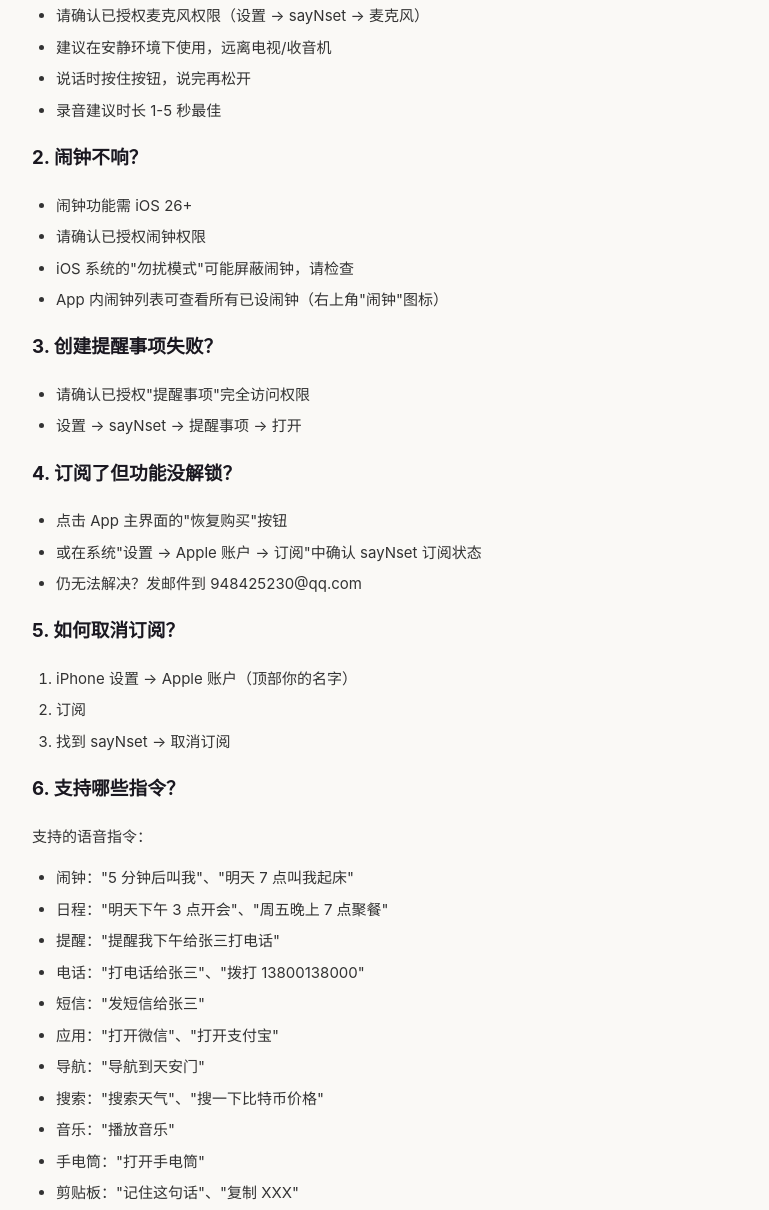
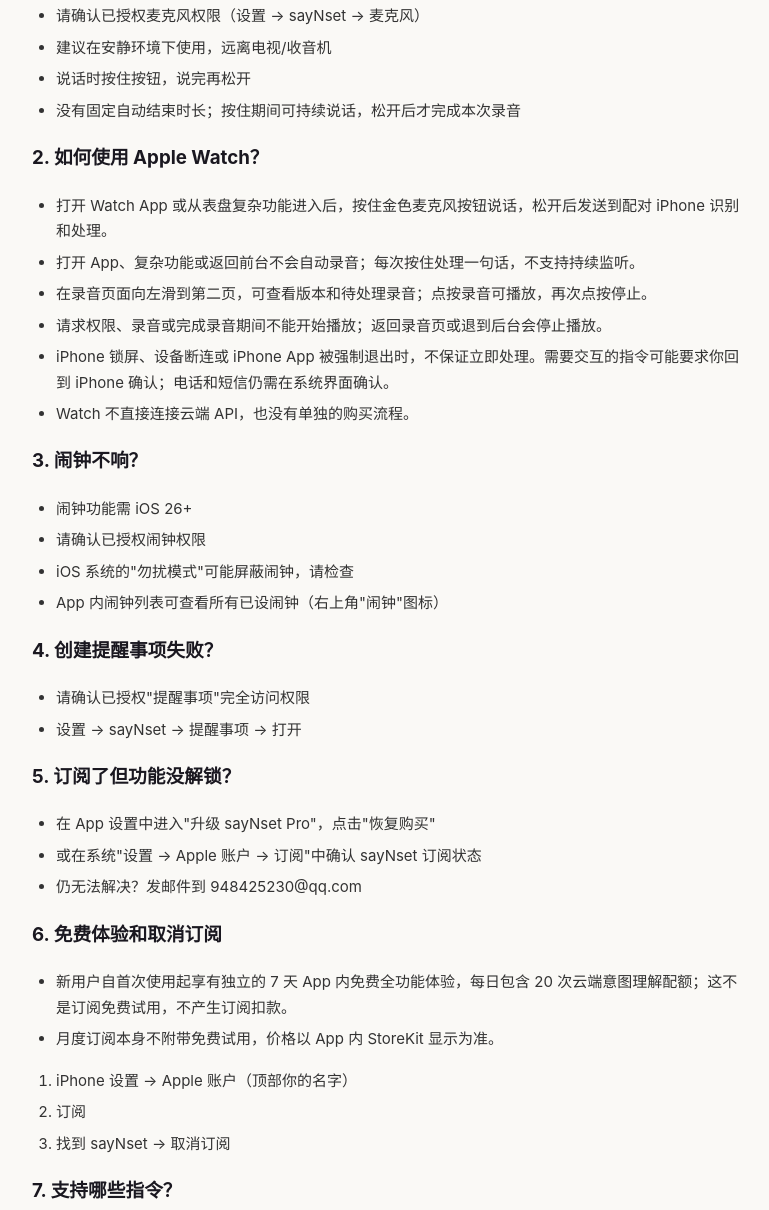
Before and after one commit to focussoftpro/saynset-support, a plain HTML site: page index.html in a window 1280 px wide. Shown: the part 530-1740 px from the top of the page, without its empty margins (252-1021 px from the left). Drawn offline with Linux system fonts and the light colour scheme.

Commit message:
Add Apple Watch support and current usage rules

```diff
--- a/index.html
+++ b/index.html
@@ -74,10 +74,20 @@
 <li>请确认已授权麦克风权限（设置 → sayNset → 麦克风）</li>
 <li>建议在安静环境下使用，远离电视/收音机</li>
 <li>说话时按住按钮，说完再松开</li>
-<li>录音建议时长 1-5 秒最佳</li>
+<li>没有固定自动结束时长；按住期间可持续说话，松开后才完成本次录音</li>
 </ul>
 
-<h3>2. 闹钟不响？</h3>
+<h3>2. 如何使用 Apple Watch？</h3>
+<ul>
+<li>打开 Watch App 或从表盘复杂功能进入后，按住金色麦克风按钮说话，松开后发送到配对 iPhone 识别和处理。</li>
+<li>打开 App、复杂功能或返回前台不会自动录音；每次按住处理一句话，不支持持续监听。</li>
+<li>在录音页面向左滑到第二页，可查看版本和待处理录音；点按录音可播放，再次点按停止。</li>
+<li>请求权限、录音或完成录音期间不能开始播放；返回录音页或退到后台会停止播放。</li>
+<li>iPhone 锁屏、设备断连或 iPhone App 被强制退出时，不保证立即处理。需要交互的指令可能要求你回到 iPhone 确认；电话和短信仍需在系统界面确认。</li>
+<li>Watch 不直接连接云端 API，也没有单独的购买流程。</li>
+</ul>
+
+<h3>3. 闹钟不响？</h3>
 <ul>
 <li>闹钟功能需 iOS 26+</li>
 <li>请确认已授权闹钟权限</li>
@@ -85,34 +95,38 @@
 <li>App 内闹钟列表可查看所有已设闹钟（右上角"闹钟"图标）</li>
 </ul>
 
-<h3>3. 创建提醒事项失败？</h3>
+<h3>4. 创建提醒事项失败？</h3>
 <ul>
 <li>请确认已授权"提醒事项"完全访问权限</li>
 <li>设置 → sayNset → 提醒事项 → 打开</li>
 </ul>
 
-<h3>4. 订阅了但功能没解锁？</h3>
+<h3>5. 订阅了但功能没解锁？</h3>
 <ul>
-<li>点击 App 主界面的"恢复购买"按钮</li>
+<li>在 App 设置中进入"升级 sayNset Pro"，点击"恢复购买"</li>
 <li>或在系统"设置 → Apple 账户 → 订阅"中确认 sayNset 订阅状态</li>
 <li>仍无法解决？发邮件到 948425230@qq.com</li>
 </ul>
 
-<h3>5. 如何取消订阅？</h3>
+<h3>6. 免费体验和取消订阅</h3>
+<ul>
+<li>新用户自首次使用起享有独立的 7 天 App 内免费全功能体验，每日包含 20 次云端意图理解配额；这不是订阅免费试用，不产生订阅扣款。</li>
+<li>月度订阅本身不附带免费试用，价格以 App 内 StoreKit 显示为准。</li>
+</ul>
 <ol>
 <li>iPhone 设置 → Apple 账户（顶部你的名字）</li>
 <li>订阅</li>
 <li>找到 sayNset → 取消订阅</li>
 </ol>
 
-<h3>6. 支持哪些指令？</h3>
+<h3>7. 支持哪些指令？</h3>
 <p>支持的语音指令：</p>
 <ul>
 <li>闹钟："5 分钟后叫我"、"明天 7 点叫我起床"</li>
 <li>日程："明天下午 3 点开会"、"周五晚上 7 点聚餐"</li>
 <li>提醒："提醒我下午给张三打电话"</li>
-<li>电话："打电话给张三"、"拨打 13800138000"</li>
-<li>短信："发短信给张三"</li>
+<li>电话："拨打 13800138000"，打开系统电话界面后由你确认拨打</li>
+<li>短信："发短信给 13800138000"，打开系统短信界面后由你确认发送</li>
 <li>应用："打开微信"、"打开支付宝"</li>
 <li>导航："导航到天安门"</li>
 <li>搜索："搜索天气"、"搜一下比特币价格"</li>
@@ -122,7 +136,7 @@
 </ul>
 
 <h2>隐私</h2>
-<p>关于数据收集和处理，请参阅 <a href="https://focussoft-max.github.io/saynset-privacy/">隐私政策</a> 和 <a href="https://focussoft-max.github.io/saynset-terms/">使用条款</a>。</p>
+<p>关于数据收集和处理，请参阅 <a href="https://focussoftpro.github.io/saynset-privacy/">隐私政策</a> 和 <a href="https://focussoftpro.github.io/saynset-terms/">使用条款</a>。</p>
 
 <h2>反馈建议</h2>
 <p>遇到 Bug、有功能建议、或想合作？欢迎邮件：<a href="mailto:948425230@qq.com">948425230@qq.com</a></p>
```
